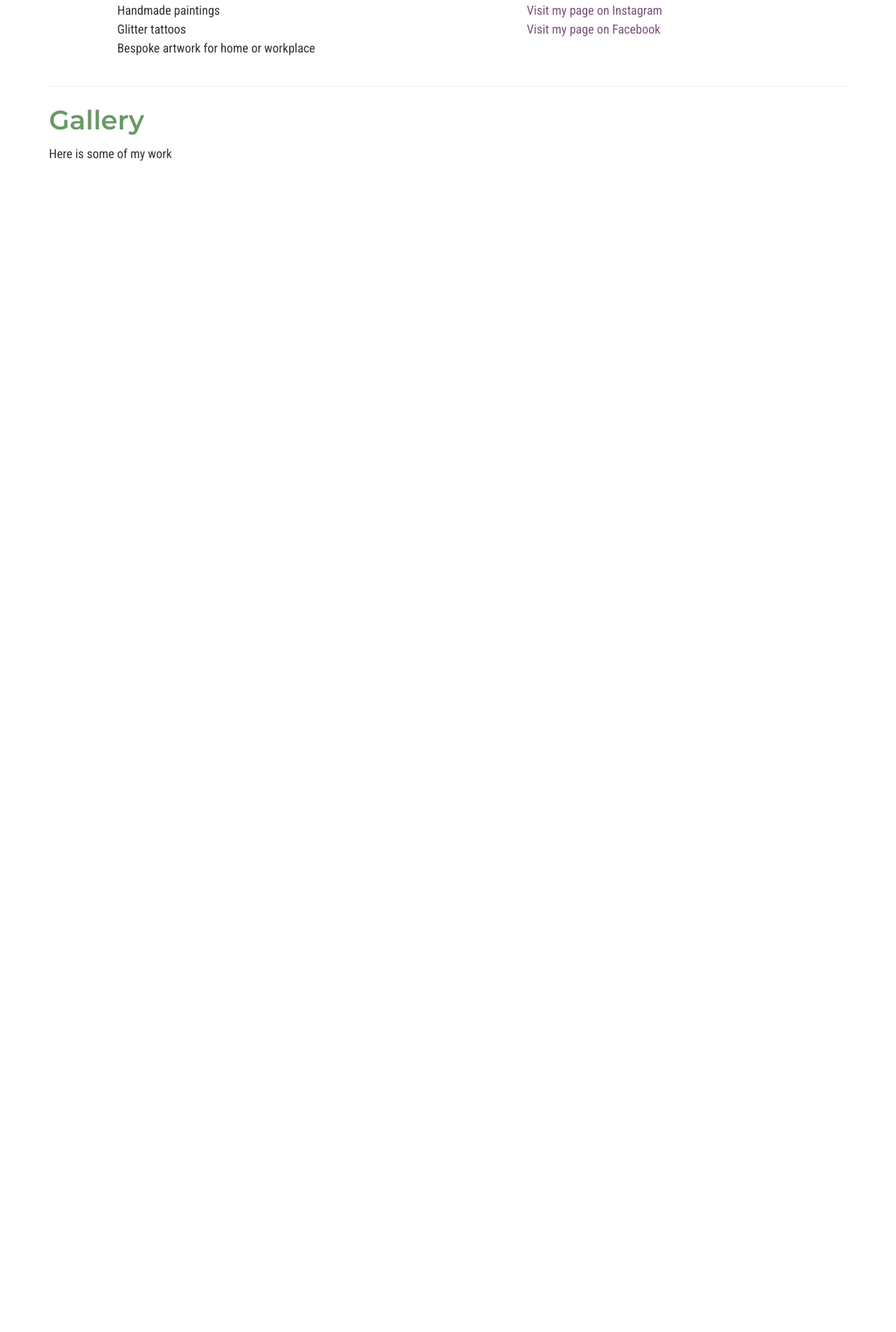
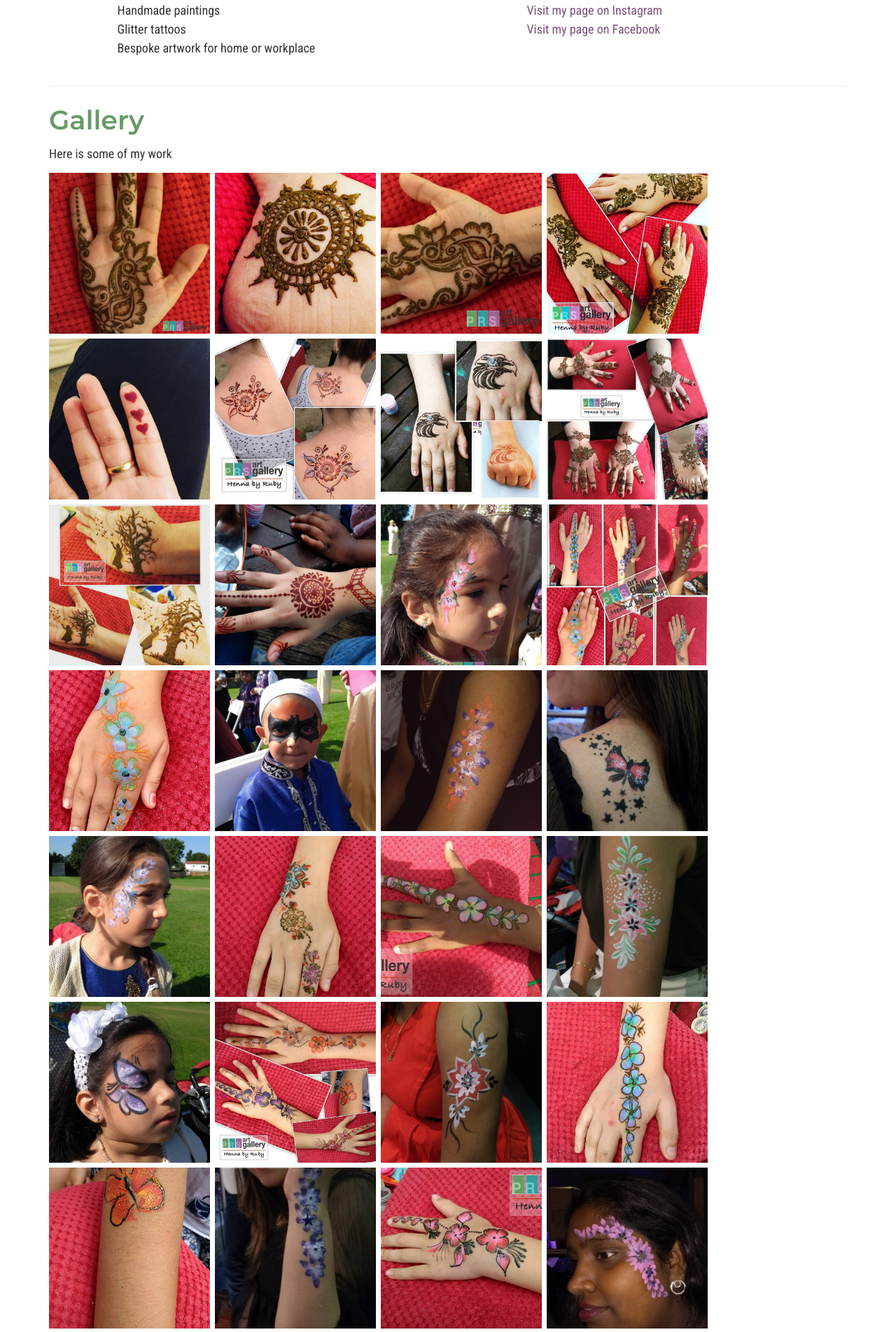
Before and after one commit to PreciousRedStone/preciousredstone.github.io, a Jekyll site: the page built from index.md, in a window 1280 px wide. Shown: the part 860-2764 px from the top of the page at 70% size. Built offline with Jekyll 4.4.1, drawn with Linux system fonts in a browser that asks for light colours.

Commit message:
revert inline bg source

```diff
--- a/index.md
+++ b/index.md
@@ -42,7 +42,7 @@ class: home
   <p class="gallery_description">Here is some of my work</p>
   {% assign artWork = site.static_files | where: "gallery", true %}
   {% for art in artWork %}
-    <div class="gallery_image_holder js-lazy-load" title="{{ art.basename }}" data-src="{{ art.path | prepend: site.url }}"></div>
+    <div class="gallery_image_holder js-lazy-load" title="{{ art.basename }}" data-src="{{ art.path | prepend: site.url }}" style="background-image: url({{ art.path | prepend: site.url }})"></div>
   {% endfor %}
   <div class="gallery_lightbox gallery_lightbox--hidden">
     <button class="gallery_lightbox_close" type="button">&times;</button>
```
